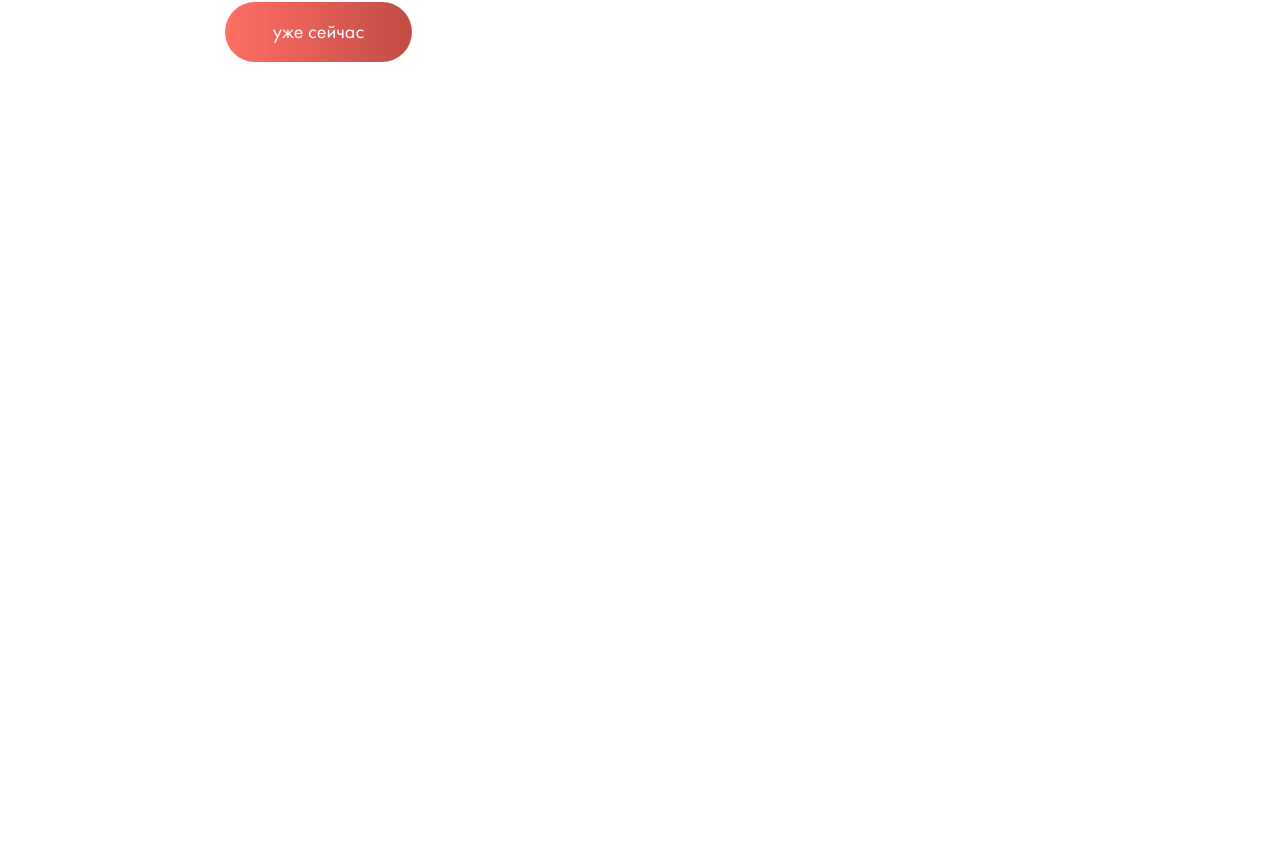
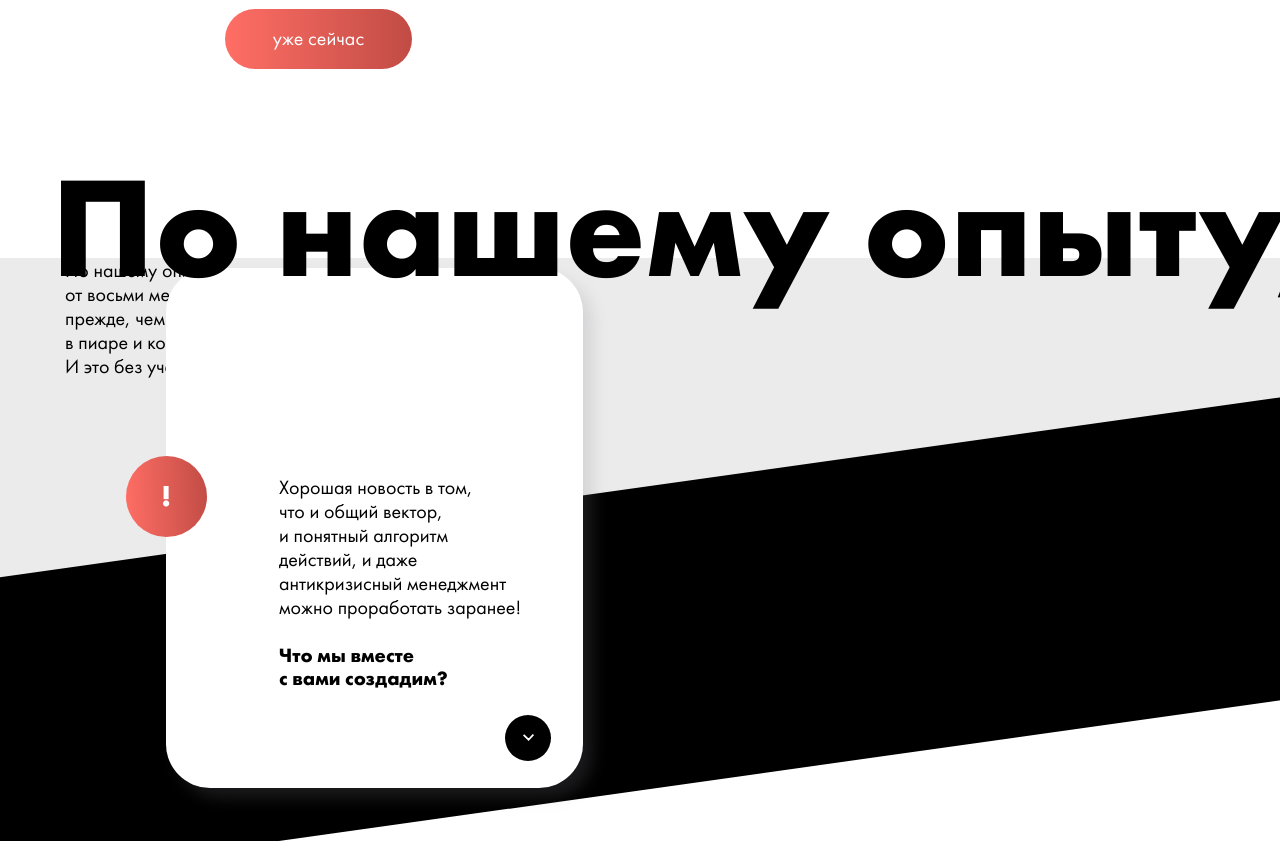
Before and after one commit to Shamany4/pr-strategy, a React (Create React App) app: page / in a window 1280 px wide. Shown: the part 1023-1864 px from the top of the page. Built offline with nearby package versions, Linux system fonts and the light colour scheme.

Commit message:
done experience section

```diff
--- a/src/App.js
+++ b/src/App.js
@@ -8,9 +8,7 @@ function App() {
   return (
     <div className="App">
       <div className="container">
-
         <Header />
-
         <section className="home">
           <h1 className="section-title home__title">Получите работающую PR-стратегию</h1>
           <div className="d-flex fkex-column align-start">
@@ -43,8 +41,26 @@ function App() {
             </div>
           </div>
         </section>
-
       </div>
+      <section className="experience experience__section">
+        <div className="experience_rectangle"></div>
+        <div className="container experience__content">
+          <h2 className="section-title experience__title">По нашему опыту,</h2>
+          <div className="d-flex">
+            <p className="section-subtitle experience__text">По нашему опыту, компании теряют от восьми месяцев и миллиона рублей прежде, чем найдут правильный путь в пиаре и коммуникациях. <br /> И это без учёта «чёрных лебедей»!</p>
+            <div className="experience-card">
+              <p className="section-subtitle experience-card__text">Хорошая новость в том, <br /> что и общий вектор, <br /> и понятный алгоритм <br /> действий, и даже <br /> антикризисный менеджмент <br /> можно проработать заранее!</p>
+              <h3 className="experience-card__title">Что мы вместе <br /> с вами создадим?</h3>
+              <div className="experience-warning">
+                <span>!</span>
+              </div>
+              <div className="arrow-circle experience-card_circle">
+                <img src={whiteArrowIcon} alt="White arrow icon" />
+              </div>
+            </div>
+          </div>
+        </div>
+      </section>
     </div>
   );
 }
--- a/src/index.css
+++ b/src/index.css
@@ -1,7 +1,7 @@
 @font-face {
   font-family: 'Futura PT';
   src: url('./assets/fonts/Futura-PT-Book.ttf') format('truetype');
-  font-weight: 400;
+  font-weight: 300;
   font-style: normal;
 }
 
--- a/src/sass/_settings.sass
+++ b/src/sass/_settings.sass
@@ -5,8 +5,8 @@ $black: #000000
 $gray: #80808E
 
 // Mixins
-@mixin regular
-  font-weight: 400
+@mixin book
+  font-weight: 300
 @mixin bold
   font-weight: 700
 @mixin heavy
--- a/src/style.sass
+++ b/src/style.sass
@@ -111,7 +111,8 @@ body
     margin-top: 30px
 .section-subtitle
   font-size: 20px
-  +regular()
+  +book()
+  line-height: 24px
 .dividends
   &__content
     margin-left: 160px
@@ -129,7 +130,7 @@ body
   &__text
     width: 140px
   &__link
-    margin-top: 40px
+    margin-top: 37px
     width: 187px
     height: 60px
     display: flex
@@ -138,6 +139,69 @@ body
     text-decoration: none
     color: $white
     font-size: 20px
-    +regular()
+    +book()
     background: linear-gradient(90deg, $orangeLight, $orangeDark)
     border-radius: 187px
+
+// Experinece section
+.experience
+  height: 383px
+  background-color: #EBEBEB
+  position: relative
+  &_rectangle
+    position: absolute
+    bottom: -151px
+    right: -35px
+    height: 300px
+    width: 109%
+    background-color: #000000
+    transform: rotate(-8deg)
+    z-index: 0
+  &__content
+    position: relative
+  &__title
+    position: absolute
+    top: -112px
+    left: -14px
+  &__title
+    font-size: 143px
+    color: $black
+    z-index: 2
+  &__section
+    margin-top: 189px
+  &__text
+    width: 313px
+    margin-top: 97px
+  &-card
+    width: 417px
+    height: 520px
+    background-color: $white
+    border-radius: 44px
+    box-shadow: 10px 10px 15px rgba($gray, 0.2)
+    z-index: 1
+    margin-top: -110px
+    margin-left: 101px
+    padding: 207px 48px 10px 113px
+    position: relative
+    &__title
+      margin-top: 25px
+      font-size: 20px
+    &_circle
+      position: absolute
+      bottom: 27px
+      right: 32px
+  &-warning
+    position: absolute
+    top: 188px
+    left: -40.5px
+    height: 81px
+    width: 81px
+    display: flex
+    justify-content: center
+    align-items: center
+    border-radius: 50%
+    background: linear-gradient(87deg, $orangeLight, $orangeDark)
+    span
+      +bold()
+      color: $white
+      font-size: 30px
```
Also changed, not shown: src/assets/image/rectangle_1.png (added).
